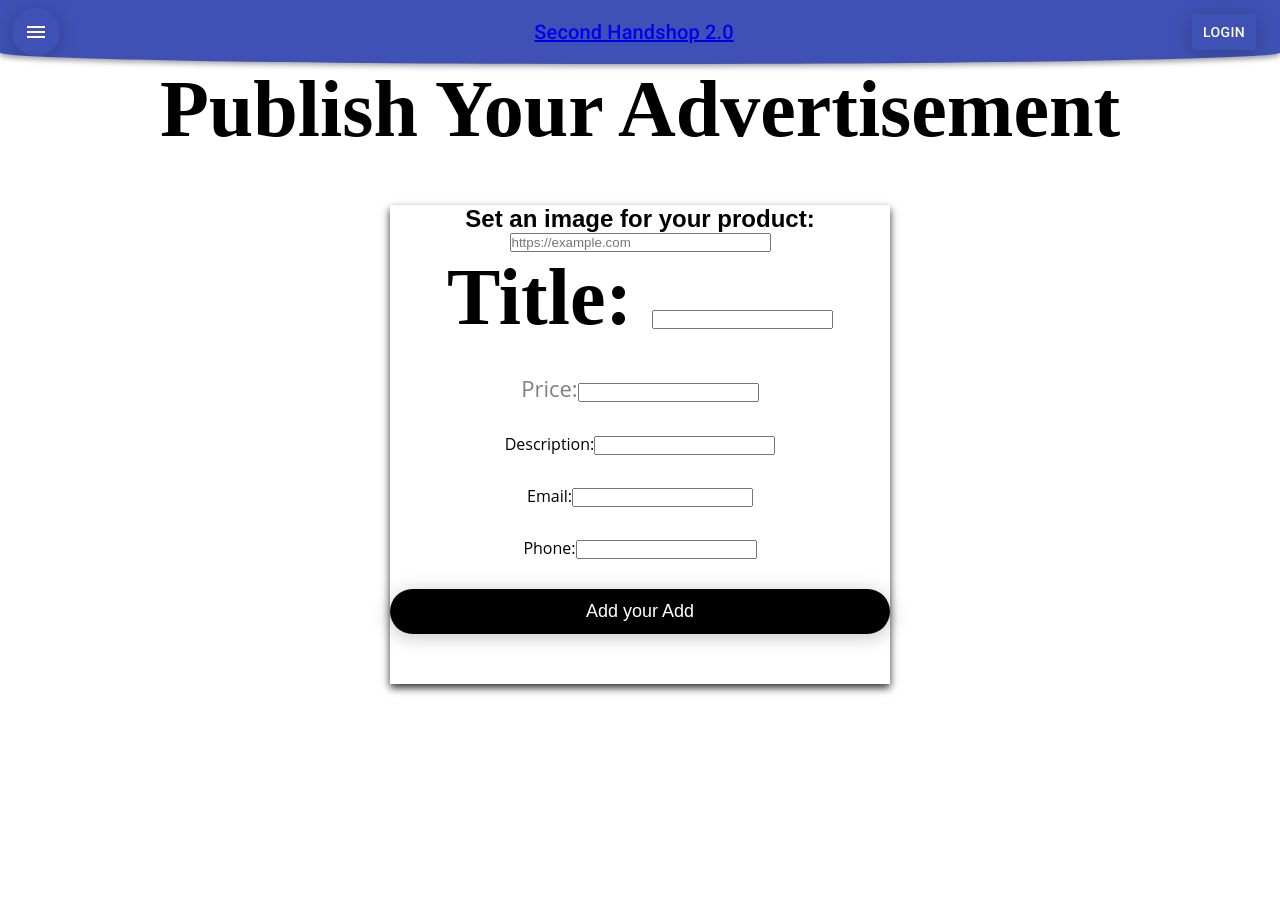
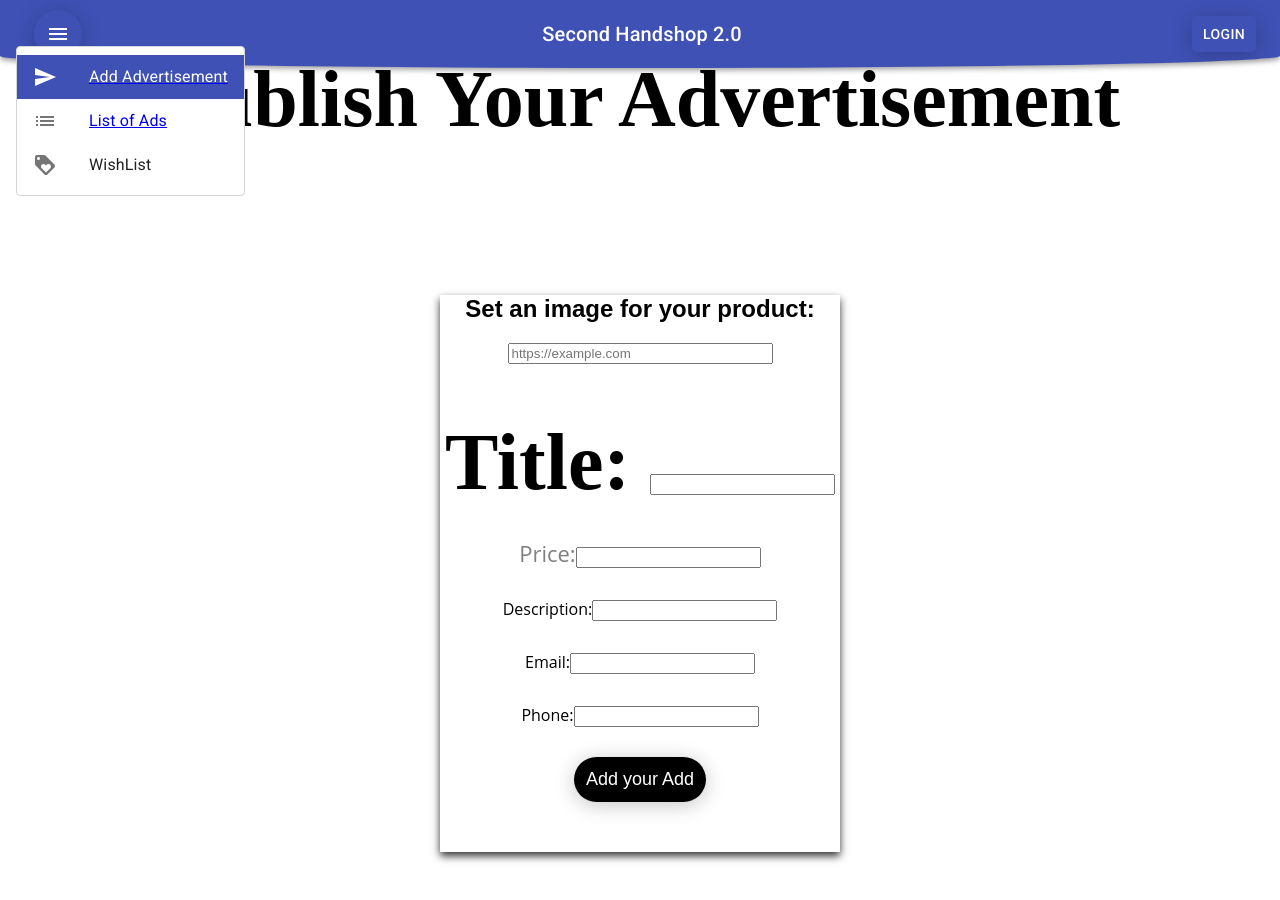
Before and after one commit to coderHook/client-second-handshop2.0, a React (Create React App) app: page /publishAd in a window 1280 px wide. Both pictures are taken after a click on the button "Menu". Shown: the top 900 px of the page. Before the commit the page ends 800 px from the top, so only its background shows below. Built offline with nearby package versions, Linux system fonts and the light colour scheme.

Commit message:
Add material-ui navBar and changed styles

```diff
--- a/src/App.js
+++ b/src/App.js
@@ -5,7 +5,6 @@ import { Route } from 'react-router-dom'
 import Home from './components/Home'
 import SingleAD from './components/SingleAD'
 import NewAdvertisement from './components/NewAdvertisement'
-import Header from './components/Header'
 import Menu from './components/Menu'
 
 import './App.css'
@@ -15,7 +14,6 @@ class App extends Component {
     return (
       <Provider store={store}>
         <Menu />
-        {/* <Header /> */}
         <div>
           <Route path="/" exact component={Home} />
           <Route path="/advertisement/:id" component={SingleAD} />
--- a/src/components/Header.js
+++ b/src/components/Header.js
@@ -12,9 +12,8 @@ export default class Header extends Component {
     return (
       <header>
         <div className="overlay">
-          <h1>Second Chance</h1>
+          <h2>Second Chance</h2>
           <h3>Sell the stuff that you dont use anymore and give it a second Chance to shine.</h3>
-          <p>Lorem, ipsum dolor sit amet consectetur adipisicing elit. Vero nostrum quis, odio veniam itaque ullam debitis qui magnam consequatur ab. Vero nostrum quis, odio veniam itaque ullam debitis qui magnam consequatur ab.</p>
         <br />
         <Link to="/publishAd" >
           <button>
--- a/src/components/Home.js
+++ b/src/components/Home.js
@@ -3,6 +3,8 @@ import Advertisements from './Advertisements'
 import { Link } from 'react-router-dom'
 import { loadAds } from '../actions/actions'
 import { connect } from 'react-redux'
+import Header from './Header'
+
 
 import './css/home.css'
 
@@ -17,6 +19,7 @@ class Home extends Component {
     console.log(this.props.advertisements)
     return (
       <div className="main">
+        <Header />
         <div className="grid-ads">
 
         { this.props.advertisements.map(ad =>
@@ -29,6 +32,7 @@ class Home extends Component {
             key={ad.id}
             ads={ad}
           />
+
         </Link>
         )}
 
--- a/src/components/Menu.js
+++ b/src/components/Menu.js
@@ -5,8 +5,9 @@ import AppBar from '@material-ui/core/AppBar';
 import Toolbar from '@material-ui/core/Toolbar';
 import Typography from '@material-ui/core/Typography';
 import Button from '@material-ui/core/Button';
-import IconButton from '@material-ui/core/IconButton';
-import MenuIcon from '@material-ui/icons/Menu';
+
+
+import MenuList from './MenuList'
 
 const useStyles = makeStyles(theme => ({
   root: {
@@ -25,13 +26,13 @@ export default function ButtonAppBar() {
 
   return (
     <div className={classes.root}>
-      <AppBar position="sticky">
+      <AppBar position ="fixed">
         <Toolbar>
-          <IconButton edge="start" className={classes.menuButton} color="inherit" aria-label="Menu">
-            <MenuIcon />
-          </IconButton>
+
+          <MenuList />
+
           <Typography variant="h6" className={classes.title}>
-            <Link to="/">
+            <Link to="/" style={{ "text-decoration": "none", "color": "white" }}>
               Second Handshop 2.0
             </Link>
           </Typography>
--- /dev/null
+++ b/src/components/MenuList.js
@@ -0,0 +1,103 @@
+import React from 'react';
+import { withStyles } from '@material-ui/core/styles';
+import Menu from '@material-ui/core/Menu';
+import MenuItem from '@material-ui/core/MenuItem';
+import ListItemIcon from '@material-ui/core/ListItemIcon';
+import ListItemText from '@material-ui/core/ListItemText';
+import WishIcon from '@material-ui/icons/Loyalty';
+import ListIcon from '@material-ui/icons/List';
+import SendIcon from '@material-ui/icons/Send';
+import IconButton from '@material-ui/core/IconButton';
+import MenuIcon from '@material-ui/icons/Menu';
+import { Link } from 'react-router-dom'
+
+const StyledMenu = withStyles({
+  paper: {
+    border: '1px solid #d3d4d5',
+  },
+})(props => (
+  <Menu
+    elevation={0}
+    getContentAnchorEl={null}
+    anchorOrigin={{
+      vertical: 'bottom',
+      horizontal: 'center',
+    }}
+    transformOrigin={{
+      vertical: 'top',
+      horizontal: 'center',
+    }}
+    {...props}
+  />
+));
+
+const StyledMenuItem = withStyles(theme => ({
+  root: {
+    '&:focus': {
+      backgroundColor: theme.palette.primary.main,
+      '& .MuiListItemIcon-root, & .MuiListItemText-primary': {
+        color: theme.palette.common.white,
+      },
+    },
+  },
+}))(MenuItem);
+
+export default function CustomizedMenus() {
+  const [anchorEl, setAnchorEl] = React.useState(null);
+
+  function handleClick(event) {
+    setAnchorEl(event.currentTarget);
+  }
+
+  function handleClose() {
+    setAnchorEl(null);
+  }
+
+  return (
+    <div>
+
+      <IconButton edge="start" color="inherit" aria-label="Menu" style={{"margin": '10px'}}>
+            <MenuIcon
+              aria-controls="customized-menu"
+              aria-haspopup="true"
+              variant="contained"
+              onClick={handleClick}
+            />
+      </IconButton>
+
+      <StyledMenu
+        id="customized-menu"
+        anchorEl={anchorEl}
+        keepMounted
+        open={Boolean(anchorEl)}
+        onClose={handleClose}
+      >
+        <StyledMenuItem>
+          <ListItemIcon>
+            <SendIcon />
+          </ListItemIcon>
+          <Link to="/publishAd">
+            <ListItemText primary="Add Advertisement" onClick={handleClose} />
+          </Link>
+        </StyledMenuItem>
+
+        <StyledMenuItem>
+          <ListItemIcon>
+            <ListIcon />
+          </ListItemIcon>
+          <Link to="/">
+            <ListItemText primary="List of Ads" onClick={handleClose} />
+          </Link>
+        </StyledMenuItem>
+
+        <StyledMenuItem>
+          <ListItemIcon>
+            <WishIcon />
+          </ListItemIcon>
+          <ListItemText primary="WishList" />
+        </StyledMenuItem>
+
+      </StyledMenu>
+    </div>
+  );
+}
--- a/src/components/SingleAD.js
+++ b/src/components/SingleAD.js
@@ -16,7 +16,7 @@ class SingleAD extends Component {
       <div className="card-wrapper">
       <div className="single-card">
         <img src={this.props.ads.picture} alt=""/>
-        <h1>{this.props.ads.title}</h1>
+        <h2>{this.props.ads.title}</h2>
         <p className="price">${this.props.ads.price}</p>
         <p>{this.props.ads.description}</p>
         <p>Email: {this.props.ads.email}</p>
--- a/src/components/css/header.css
+++ b/src/components/css/header.css
@@ -1,8 +1,3 @@
-* {
-	margin: 0;
-	padding: 0;
-}
-
 header {
 	text-align: center;
 	width: 100%;
@@ -13,6 +8,11 @@ header {
 	overflow: hidden;
 	border-radius: 0 0 85% 85% / 30%;
 }
+
+.overlay {
+	padding-top: 70px;
+}
+
 header .overlay{
 	width: 100%;
 	height: 100%;
@@ -43,6 +43,7 @@ button {
 	margin-bottom: 50px;
 	box-shadow: 0 3px 20px 0 #0000003b;
 }
+
 button:hover{
 	cursor: pointer;
 }
--- a/src/components/css/home.css
+++ b/src/components/css/home.css
@@ -1,3 +1,4 @@
+
 .grid-ads {
   display: flex;
   flex-direction: row;
--- a/src/components/css/singleAD.css
+++ b/src/components/css/singleAD.css
@@ -1,11 +1,11 @@
 .single-card {
   box-shadow: 0 4px 8px 0 rgba(0, 0, 0, 0.8);
   max-width: 100%;
-  width: 500px;
+  width: 400px;
   height: auto;
   text-align: center;
   font-family: arial;
-  margin: 50px auto;
+  margin: 150px auto;
 }
 
 img {
@@ -25,7 +25,6 @@ img {
   background-color: #000;
   text-align: center;
   cursor: pointer;
-  width: 100%;
   font-size: 18px;
 }
 
--- a/src/index.js
+++ b/src/index.js
@@ -4,6 +4,7 @@ import './index.css';
 import App from './App';
 // import * as serviceWorker from './serviceWorker';
 import { BrowserRouter } from 'react-router-dom'
+
 
 ReactDOM.render(
   <BrowserRouter>
```
